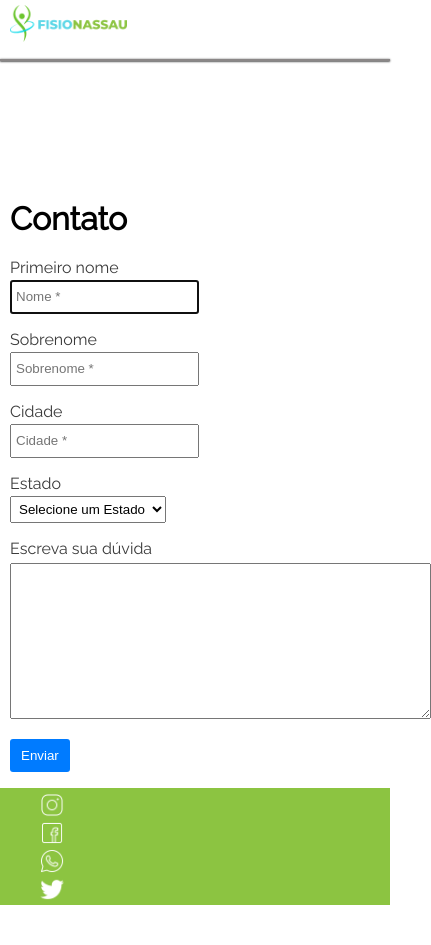
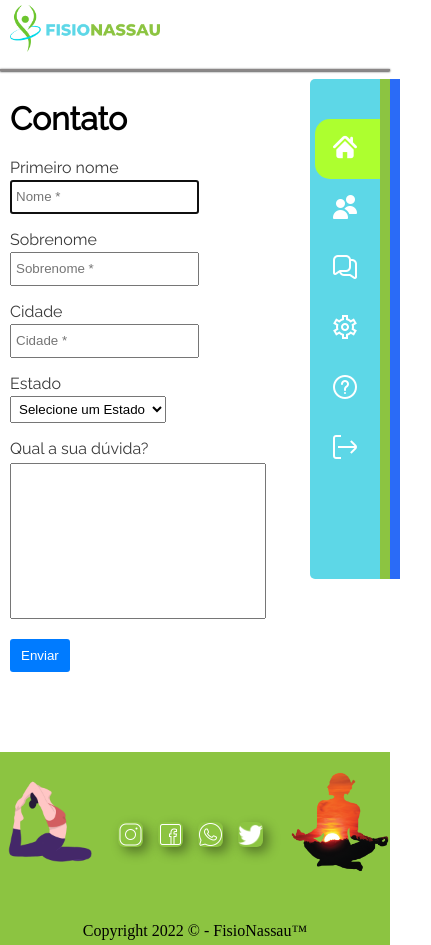
Before and after one commit to JpHds/site-fisionassau, a plain HTML site: page index.html in a window 390 px wide. Shown: the whole page, 431 px wide, since content can reach past the window. Before the commit the page ends 905 px from the top, so only its background shows below. Drawn offline with Linux system fonts and the light colour scheme.

Commit message:
includes menu, btn-for-top and changes on footer

```diff
--- a/css/style.css
+++ b/css/style.css
@@ -2,20 +2,32 @@
 @import url('https://fonts.googleapis.com/css2?family=Oswald:wght@500&family=Public+Sans:wght@100&family=Ruda:wght@700&display=swap');
 @import url('https://fonts.googleapis.com/css2?family=Raleway&display=swap');
 
+:root {
+    --green-of-logo: #8CC441;
+    --blue-of-logo: #5DD7E7;
+}
+
+html {
+    height: 100%;
+    min-height: 100%;
+    scroll-behavior: smooth;
+}
+
+body {
+    margin-top: 150px;
+}
+
+/* Header */
 
 header {
     position: fixed;
     top: 0;
     width: 100%;
-    background-color: white;
-}
-
-body {
-    margin-top: 200px;
+    background-color: rgb(255, 255, 255);
 }
 
 #logo {
-    width: clamp(20%, 30%, 35%);
+    width: 300px;
     padding:5px 0 5px 10px;
 }
 
@@ -24,9 +36,86 @@ body {
     border: 0.5px solid rgb(138, 135, 135);
 }
 
+/* Menu */
+
+.navigation {
+    position: absolute;
+    right: 0;
+    height: 500px;
+    background: var(--blue-of-logo);
+    width: 70px;
+    box-shadow: 10px 0 0 rgb(42, 107, 247);
+    border-right: 10px solid var(--green-of-logo);
+    border-top-left-radius: 5px;
+    border-bottom-left-radius: 5px;
+    overflow-x: hidden;
+    transition: 0.5s;
+}
+
+.navigation:hover {
+    width: 250px;
+}
+
+.navigation ul {
+    position: absolute;
+    top: 0;
+    left: 0;
+    width: 100%;
+    padding-left: 5px;
+    padding-top: 40px;
+}
+
+.navigation ul li {
+    position: relative;
+    list-style: none;
+    width: 100%;
+    border-top-left-radius: 15px;
+    border-bottom-left-radius: 15px;
+}
+
+.navigation ul li a {
+    position: relative;
+    display: flex;
+    width: 100%;
+    text-decoration: none;
+    color: #fff;
+}
+
+.navigation ul li a .icon {
+    position: relative;
+    display: block;
+    min-width: 60px;
+    height: 60px;
+    text-align: center;
+    line-height: 70px;
+}
+
+.navigation ul li a .icon img {
+    position: relative;
+    font-size: 1.5rem;
+    z-index: 1;
+}
+
+.navigation ul li a .title {
+    position: relative;
+    display: block;
+    padding-left: 10px;
+    height: 60px;
+    line-height: 60px;
+    white-space: nowrap;
+}
+
+.navigation ul li.active {
+    background: greenyellow;
+}
+
+
+/* Form */
+
 form {
     font-family: 'Raleway', sans-serif;
     margin-left: 10px;
+    margin-bottom: 80px;
 }
 
 input {
@@ -41,6 +130,8 @@ label {
 
 textarea {
     margin-top: 5px;
+    width: 500px;
+    resize: none;
 }
 
 #state {
@@ -56,23 +147,152 @@ button[type="submit"] {
     padding: 8px 10px;
 }
 
+/* Footer */
+
 footer {
-    display: grid;
-    grid-template-columns: 3;
-    column-gap: 30px;
     width: 100%;
+    height: 150px;
+    bottom: 0;
     background-color: #8CC441;
-    height: 10%;
-    position: relative;
-    bottom: 0;
+    display: flex;
+    padding-top: 20px;
 }
 
 footer ul {
     list-style: none;
-    padding-top: 5px;
+    padding: 0;
+}
+
+#network {
+    display: flex;
+    margin: 0 auto;
+    justify-content: center;
+}
+
+#network ul{
+    display: flex;
+    column-gap: 5px;
+}
+
+#network ul li {
+    padding-right: 10px;
 }
 
 #network ul li img {
-    width: clamp(1em, 1.5em, 2em);
+    cursor: pointer;
+    width: 25px;
     height: auto;
+    box-shadow: 5px 5px 12px 0px #00000063;
+    border-radius: 25%;
 }
+
+.footer-right img {
+    width: 140px;
+    height: auto;
+    padding-right: 100px;
+}
+
+.footer-left img {
+    width: 140px;
+    height: auto;
+    padding-left: 100px;
+}
+
+#second-footer {
+    margin: 0;
+    padding: 0;
+    height: auto;
+    display: flex;
+}
+
+#second-footer span {
+    margin: auto;
+    padding-bottom: 5px;
+}
+
+
+/* Button for top */
+
+.btn-for-top {
+    display: flex;
+    justify-content: center;
+    align-items: center;
+    position: fixed;
+    bottom: 10px;
+    left: 20px;
+    width: 50px;
+    height: 50px;
+    background-color: var(--blue-of-logo);
+    box-shadow: 0px 0px 5px 0px #53535347;
+    border-radius: 10px;
+    text-decoration: none;
+    z-index: 20;
+    visibility: hidden;
+}
+
+.btn-for-top::after {
+    content: "↑";
+    font-size: 30px;
+    font-weight: bold;
+    color: var(--green-of-logo);
+    transition: margin-top 250ms;
+}
+
+.btn-for-top:hover::after {
+    margin-top:-8px;
+}
+
+.btn-for-top:hover {
+    text-decoration: none;
+}
+
+.btn-for-top.visible {
+    visibility: visible;
+}
+
+/* mobile */
+@media screen and (max-width: 635px){
+    #logo {
+        width: 150px;
+    }
+
+    body {
+        margin-top: 100px;
+    }
+
+    textarea {
+        width: 250px;
+    }
+
+    #network ul li img {
+        margin-top: 50px;
+    }
+
+    .footer-right img {
+        width: 100px;
+        padding: 0;
+    }
+
+    .footer-left img {
+        width: 100px;
+        padding: 0;
+    }
+}
+
+
+/* Adapt for ipad */
+@media screen and (max-width:912px) and (min-height:1000px) {
+    footer {
+        position: absolute;
+        bottom: 0;
+    }
+}
+
+/* footer for tv/monitor */
+
+@media screen and (min-height: 950px ) {
+    footer {
+        position: absolute;
+        bottom: 0;
+    }
+}
--- a/index.html
+++ b/index.html
@@ -9,15 +9,54 @@
 </head>
 <body>
     <header>
-      <img id="logo" src="title-fisio-nassau.png" alt="Título">
-      <hr id="transition">
+        <img id="logo" src="title-fisio-nassau.png" alt="Título">
+        <hr id="transition">
+        <div class="navigation">
+          <ul>
+            <li class="list active">
+              <a href="#">
+                <span class="icon"><img src="icons-menu/home.png" alt="home"></span>
+                <span class="title">Home</span>
+              </a>
+            </li>
+            <li class="list">
+              <a href="#">
+                <span class="icon"><img src="icons-menu/user.png" alt="user"></span>
+                <span class="title">User</span>
+              </a>
+            </li>
+            <li class="list">
+              <a href="#">
+                <span class="icon"><img src="icons-menu/messages.png" alt="messages"></span>
+                <span class="title">Messages</span>
+              </a>
+            </li>
+            <li class="list">
+              <a href="#">
+                <span class="icon"><img src="icons-menu/settings.png" alt="settings"></span>
+                <span class="title">Settings</span>
+              </a>
+            </li>
+            <li class="list">
+              <a href="#">
+                <span class="icon"><img src="icons-menu/help.png" alt="help"></span>
+                <span class="title">Help</span>
+              </a>
+            </li>
+            <li class="list">
+              <a href="#">
+                <span class="icon"><img src="icons-menu/exit.png" alt=""></span>
+                <span class="title">Logout</span>
+              </a>
+            </li>
+          </ul>
+        </div>
     </header>
     <form id="myForm" onsubmit="return sendForm()">
       <h1>Contato</h1>
         <p>
           <label for="first-name">Primeiro nome</label><br>
           <input type="text" id="first-name" name="first-name" placeholder="Nome *" required autofocus>
-
         </p>
         <p>
           <label for="last-name">Sobrenome</label><br>
@@ -61,7 +100,7 @@
         </select>
         </p>
         <p>
-          <label for="text-area">Escreva sua dúvida</label><br>
+          <label for="text-area">Qual a sua dúvida?</label><br>
           <textarea name="text-area" id="text-area" cols="50" rows="10" required autofocus></textarea>
         </p>
         <p>
@@ -69,6 +108,9 @@
         </p>
     </form>
     <footer>
+      <div class="footer-left">
+        <img src="imgs-footer/img-left.png" alt="left image">
+      </div>
       <div id="network">
         <ul>
           <li><img src="icons-network/instagram.png" alt="instagram"></li>
@@ -77,7 +119,16 @@
           <li><img src="icons-network/twitter.png" alt="twitter"></li>
         </ul>
       </div>
+      <div class="footer-right">
+        <img src="imgs-footer/img-right.png" alt="right image">
+      </div>
     </footer>
+    <footer id="second-footer">
+      <span>Copyright 2022 © - FisioNassau™</span>
+    </footer>
+    <div>
+      <a href="#" class="btn-for-top"></a>
+    </div>
     <script src="script.js"></script>
 </body>
 </html>
--- a/script.js
+++ b/script.js
@@ -8,3 +8,23 @@ function sendForm() {
       return false;
     }
   }
+
+  const list = document.querySelectorAll('.list');
+  function activeLink() {
+    list.forEach((item) =>
+    item.classList.remove('active'));
+    this.classList.add('active');
+  }
+
+    list.forEach((item) =>
+    item.addEventListener('click', activeLink));
+
+    const button = document.querySelector(".btn-for-top");
+
+  window.addEventListener("scroll", function (event) {
+    if (window.scrollY <= 165) {
+      button.classList.remove("visible");
+    } else {
+      button.classList.add("visible");
+    }
+  });c
```
Also changed, not shown: icons-menu/exit.png (added), icons-menu/help.png (added), icons-menu/home.png (added), icons-menu/messages.png (added), icons-menu/settings.png (added), icons-menu/user.png (added), imgs-footer/img-left.png (added), imgs-footer/img-right.png (added), menu.png (added).
